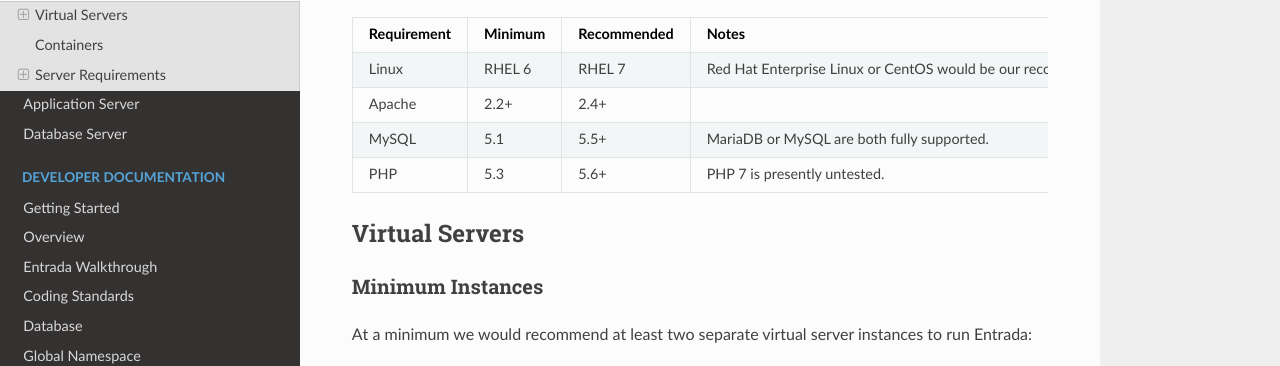
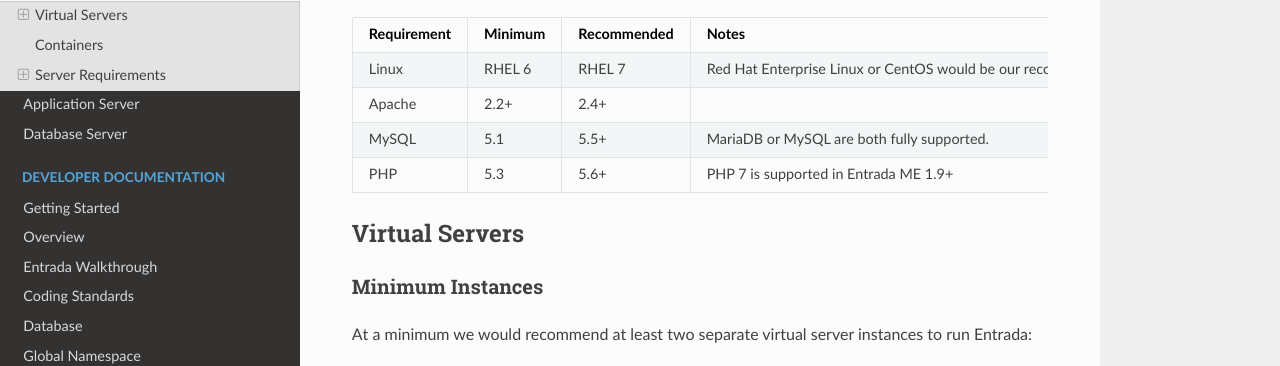
Before and after one commit to pyarmak/entrada-1x-docs, an MkDocs documentation site: the page built from docs/administrator/server-requirements.md, in a window 1280 px wide and 900 px high. Shown: the part 239-605 px from the top of the window. Built offline with MkDocs 1.6.1, drawn with Linux system fonts in a browser that asks for light colours; nearby versions of some CDN libraries; old or Windows-style settings are respelled for this version of MkDocs.

Commit message:
Update server-requirements.md

```diff
--- a/docs/administrator/server-requirements.md
+++ b/docs/administrator/server-requirements.md
@@ -7,7 +7,7 @@ Software requirements for Entrada are relatively straight forward. Entrada can r
 | Linux | RHEL 6 | RHEL 7 | Red Hat Enterprise Linux or CentOS would be our recommended distribution at this time; however, since Entrada will run on almost any distribution, your best bet would be to utilize the distribution most widely adopted and supported by your infrastructure group. |
 | Apache | 2.2+ | 2.4+ | |
 | MySQL | 5.1 | 5.5+ | MariaDB or MySQL are both fully supported. |
-| PHP | 5.3 | 5.6+ | PHP 7 is presently untested. |
+| PHP | 5.3 | 5.6+ | PHP 7 is supported in Entrada ME 1.9+ |
 
 
 ## Virtual Servers
```
